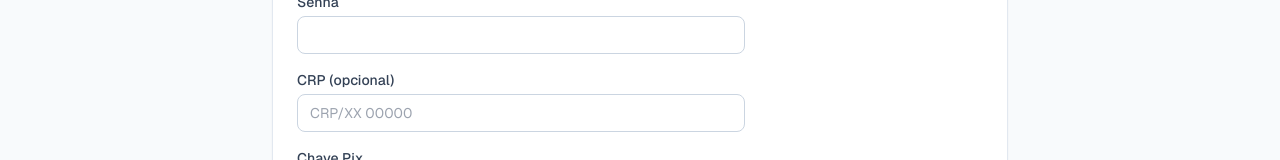
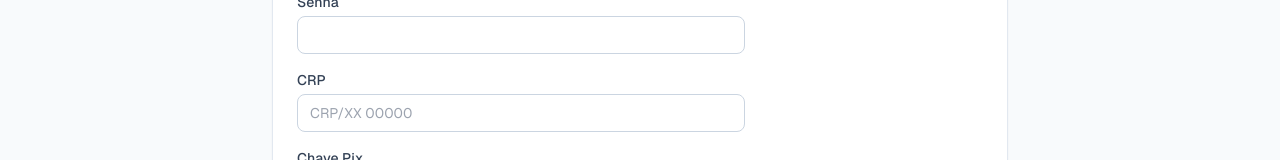
Before and after one commit to pedroteixeiradrv/consultajapsico, a Next.js app: page /psych/register in a window 1280 px wide. Shown: the part 394-554 px from the top of the page. Built offline with nearby package versions, Linux system fonts and the light colour scheme.

Commit message:
fix(psico): CRP obrigatório + preço cliente sem repasse

```diff
--- a/app/psych/register/page.tsx
+++ b/app/psych/register/page.tsx
@@ -18,7 +18,7 @@ export default function PsychRegisterPage() {
           <Field label="Nome completo" name="fullName" required />
           <Field label="E-mail" name="email" type="email" required />
           <Field label="Senha" name="password" type="password" required />
-          <Field label="CRP (opcional)" name="crp" placeholder="CRP/XX 00000" />
+          <Field label="CRP" name="crp" placeholder="CRP/XX 00000" required />
           <Field
             label="Chave Pix"
             name="pixKey"
```
